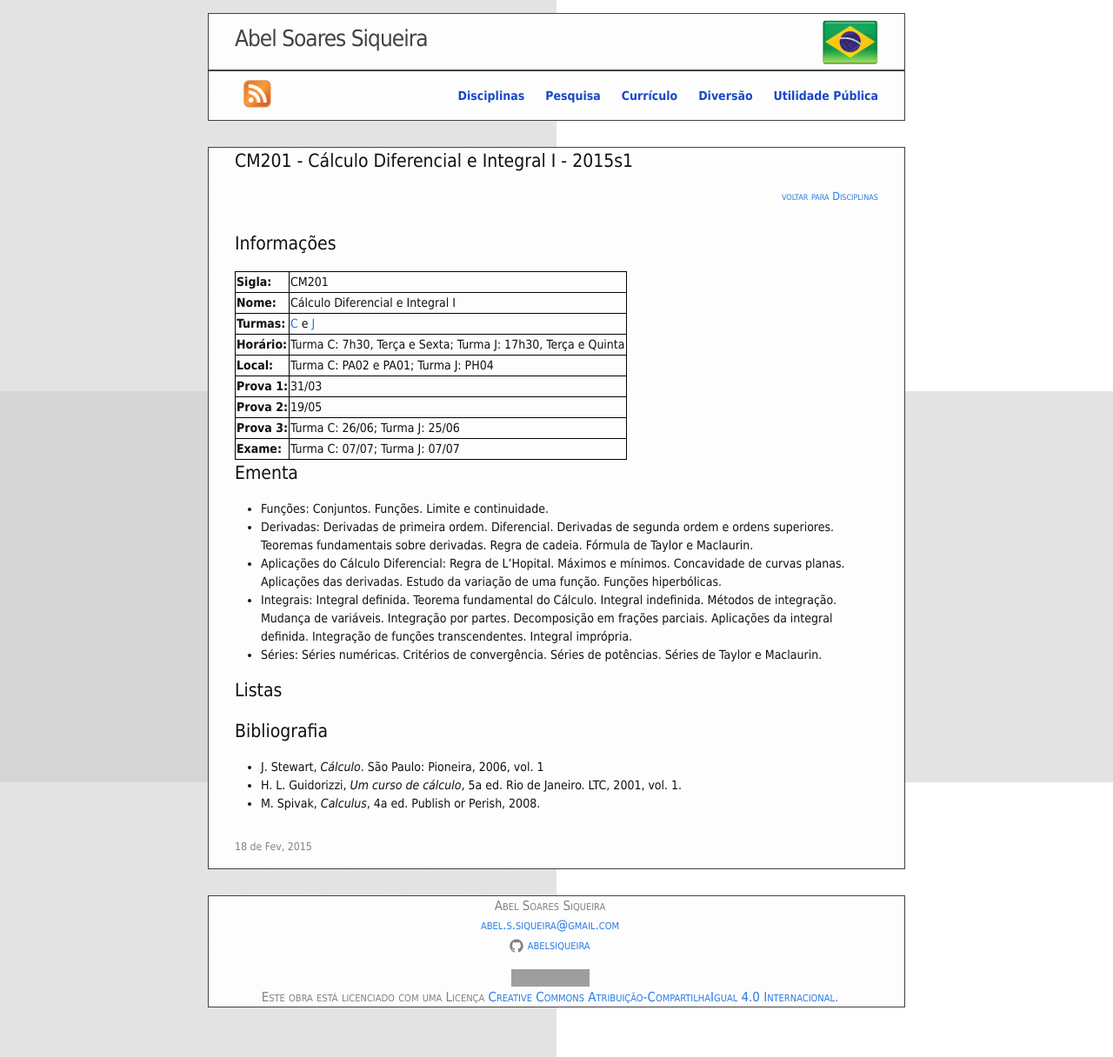
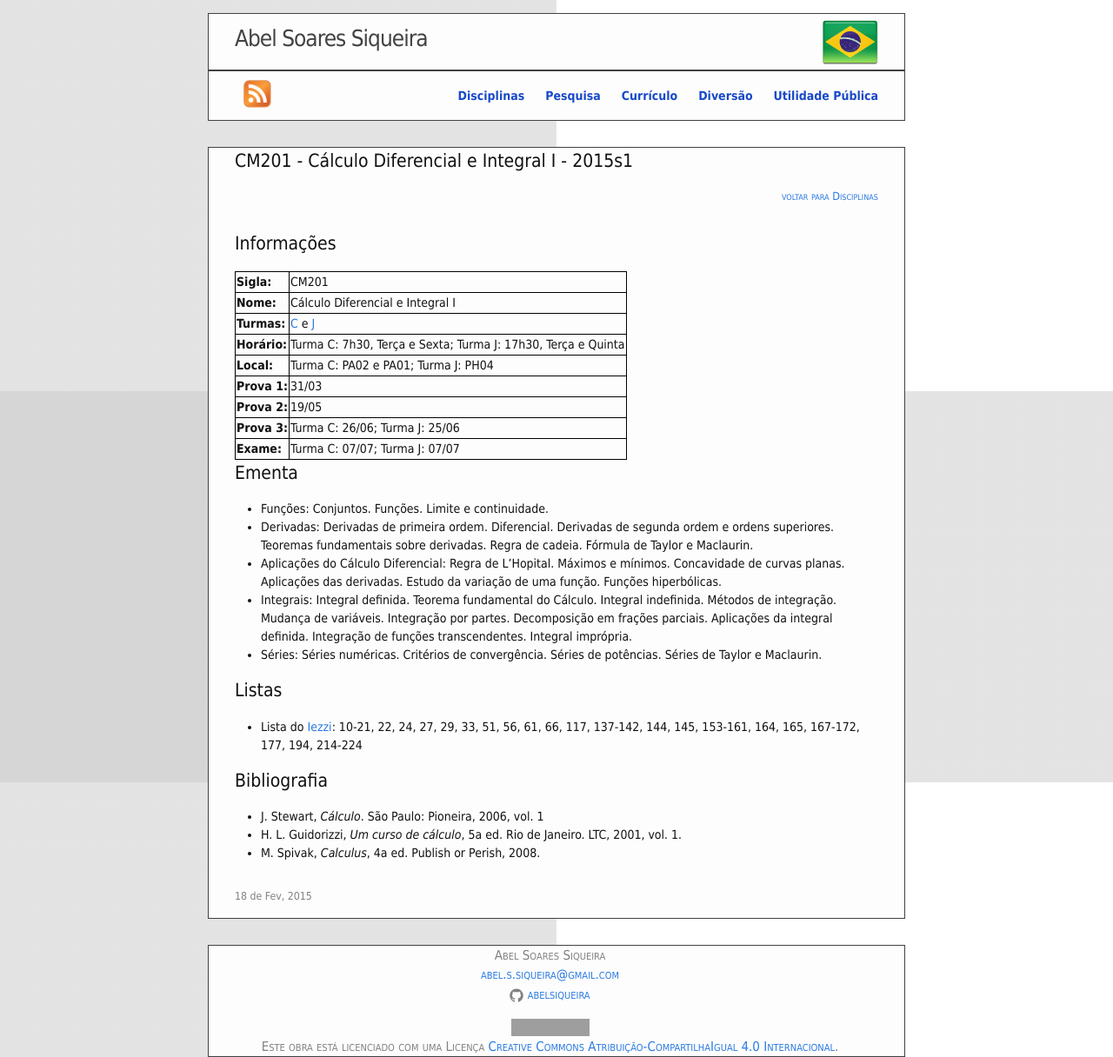
Before and after one commit to abelsiqueira/abelsiqueira.github.io-old, a Jekyll site: the page built from _posts/br/2015-02-18-cm201-calculo-diferencial-e-integral-2015s1.markdown, in a window 1280 px wide. Shown: the whole page at 87% size. Built offline with Jekyll 4.4.1, drawn with Linux system fonts in a browser that asks for light colours; grey boxes are pictures that could not be loaded.

Commit message:
Atualiza cm201 com lista do Iezzi

```diff
--- a/_posts/br/2015-02-18-cm201-calculo-diferencial-e-integral-2015s1.markdown
+++ b/_posts/br/2015-02-18-cm201-calculo-diferencial-e-integral-2015s1.markdown
@@ -37,6 +37,10 @@ permalink:  cm201-2015s1
 
 # Listas
 
+  - Lista do [Iezzi](/disciplinas/2015s1-cm201/lista-iezzi.pdf):
+    10-21, 22, 24, 27, 29, 33, 51, 56, 61, 66, 117, 137-142, 144, 145, 153-161,
+    164, 165, 167-172, 177, 194, 214-224
+
 # Bibliografia
 
   - J. Stewart, _Cálculo_. São Paulo: Pioneira, 2006, vol. 1
```
Also changed, not shown: 1 other file.
